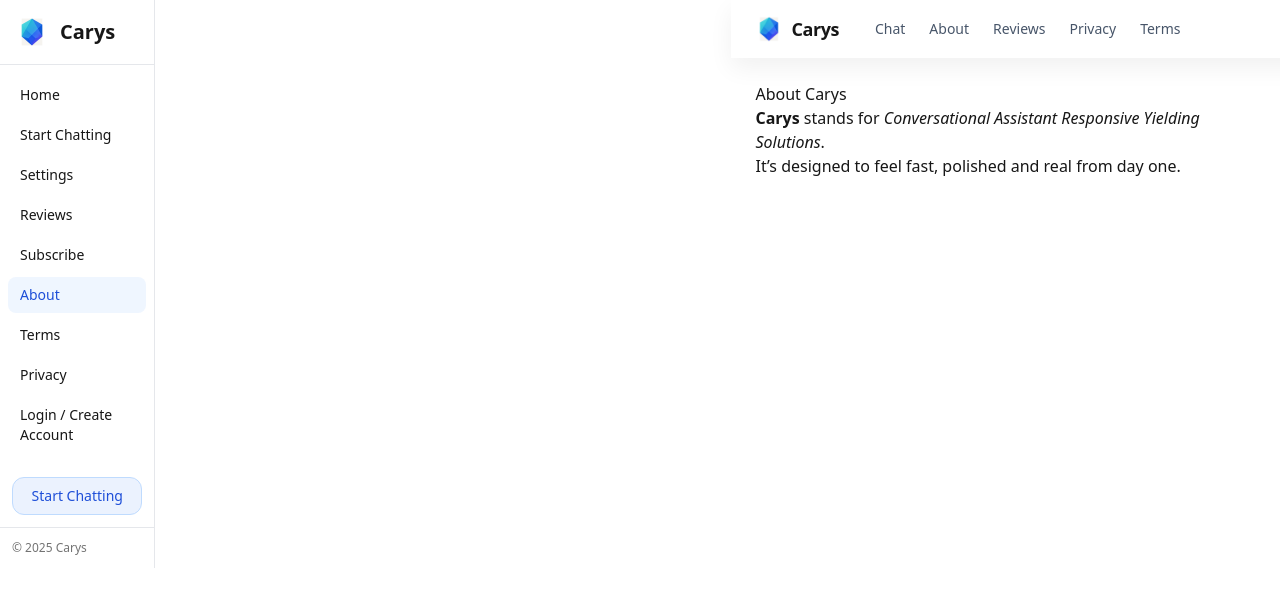
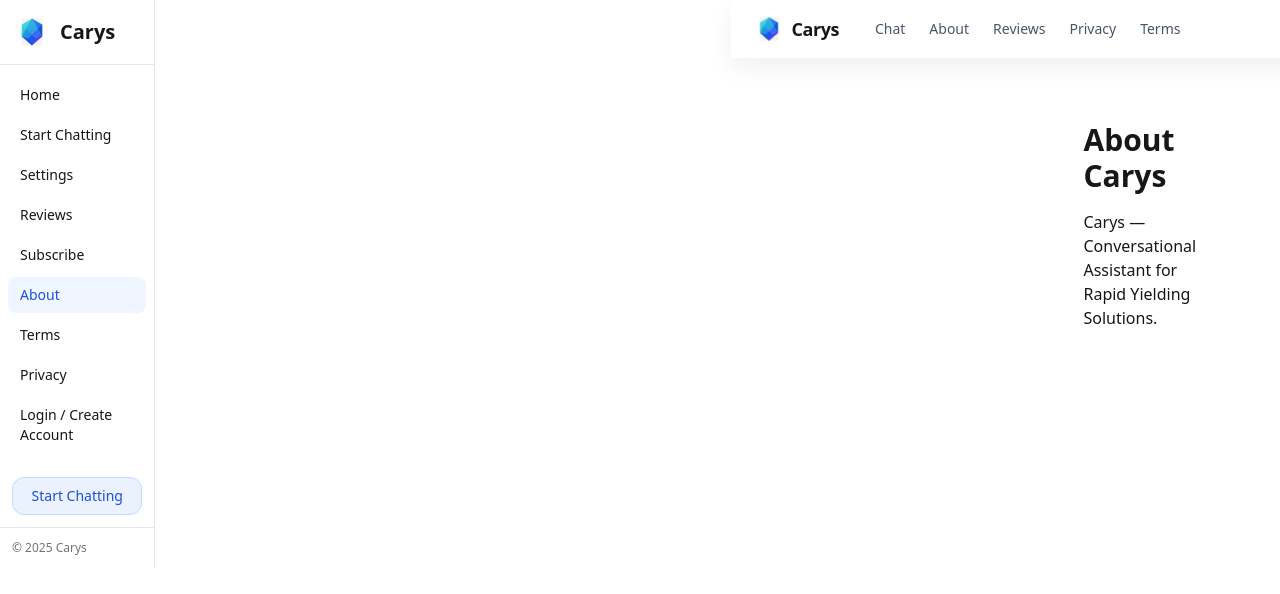
Before and after one commit to michaelperry101/CARYS.AI-FINAL, a Next.js app: page /about in a window 1280 px wide. Shown: the top 594 px of the page. Built offline with nearby package versions, Linux system fonts and the light colour scheme; no server answers.

Commit message:
Update page.jsx

```diff
--- a/app/about/page.jsx
+++ b/app/about/page.jsx
@@ -1,10 +1,12 @@
-export const metadata = { title: "About" };
-export default function About() {
+export const metadata = { title: "About — Carys" };
+
+export default function AboutPage() {
   return (
-    <div className="prose max-w-2xl">
-      <h1>About Carys</h1>
-      <p><strong>Carys</strong> stands for <em>Conversational Assistant Responsive Yielding Solutions</em>.</p>
-      <p>It’s designed to feel fast, polished and real from day one.</p>
-    </div>
+    <main className="page-wrap p-6 md:p-10">
+      <h1 className="text-3xl font-semibold mb-4">About Carys</h1>
+      <p className="max-w-2xl">
+        Carys — Conversational Assistant for Rapid Yielding Solutions.
+      </p>
+    </main>
   );
 }
```
